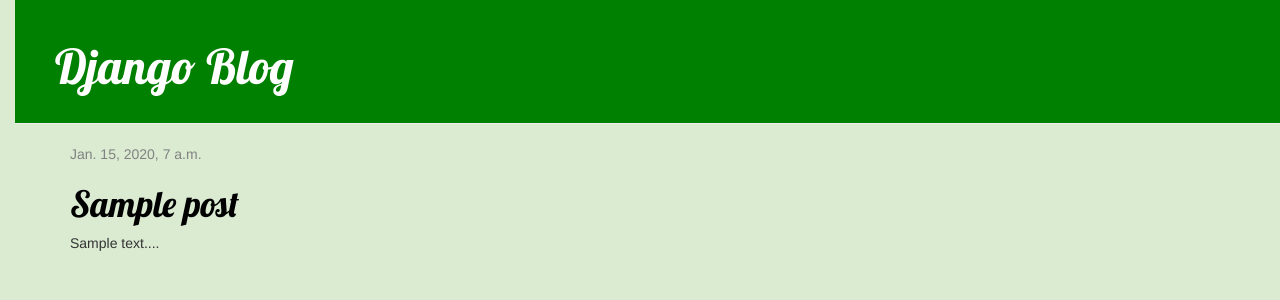
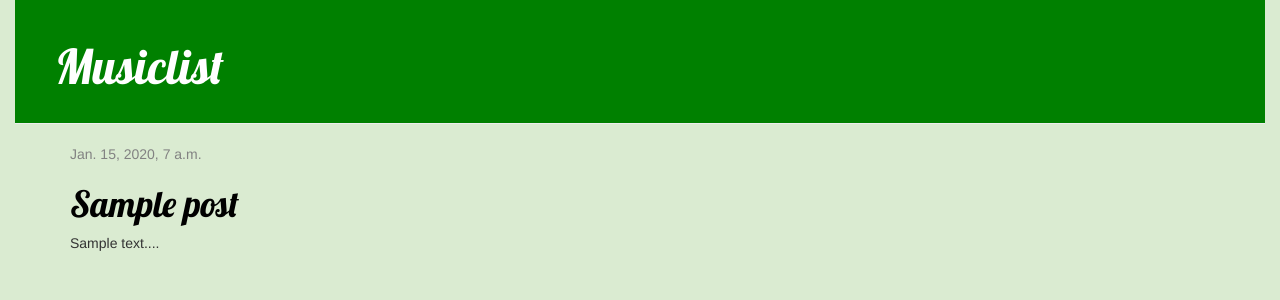
Before and after one commit to mariobischoff/my-first-blog, a Django app: template blog/templates/blog/post_list.html in a window 1280 px wide. Shown: the top 300 px of the page. Run offline with Django 3.2, Linux system fonts and the light colour scheme; the template is opened without the code that fills it: values that come from a table or form of the project are taken from there, others are empty; tables that the repository leaves empty hold one stand-in row (values such as "Sample post"); some libraries are stand-ins or nearby versions.

Commit message:
dispositivo movel

```diff
--- a/blog/static/css/blog.css
+++ b/blog/static/css/blog.css
@@ -8,8 +8,10 @@ body {
 	background-color: #DAEBD1;
 }
 .page-header {
+    position: center;
     background-color: green;
     margin-top: 0;
+    margin-right: 15px;
     padding: 20px 20px 20px 40px;
 }
 
--- a/blog/templates/blog/base.html
+++ b/blog/templates/blog/base.html
@@ -2,7 +2,7 @@
 <html>
 	<meta name="viewport" content="initial-scale=1">
 	<head>
-		<title>Blog</title>
+		<title>Musiclist</title>
 		<link rel="stylesheet" href="//maxcdn.bootstrapcdn.com/bootstrap/3.2.0/css/bootstrap.min.css">
 		<link rel="stylesheet" href="//maxcdn.bootstrapcdn.com/bootstrap/3.2.0/css/bootstrap-theme.min.css">
 		<link href="//fonts.googleapis.com/css?family=Lobster&subset=latin,latin-ext" rel="stylesheet" type="text/css">
@@ -10,7 +10,7 @@
 	</head>
 	<body>
 	    <div class="page-header">
-	        <h1><a href="/">Django Blog</a></h1>
+	        <h1><a href="/">Musiclist</a></h1>
 	    </div>
 	    <div class="content container">
 	        <div class="row">
```
